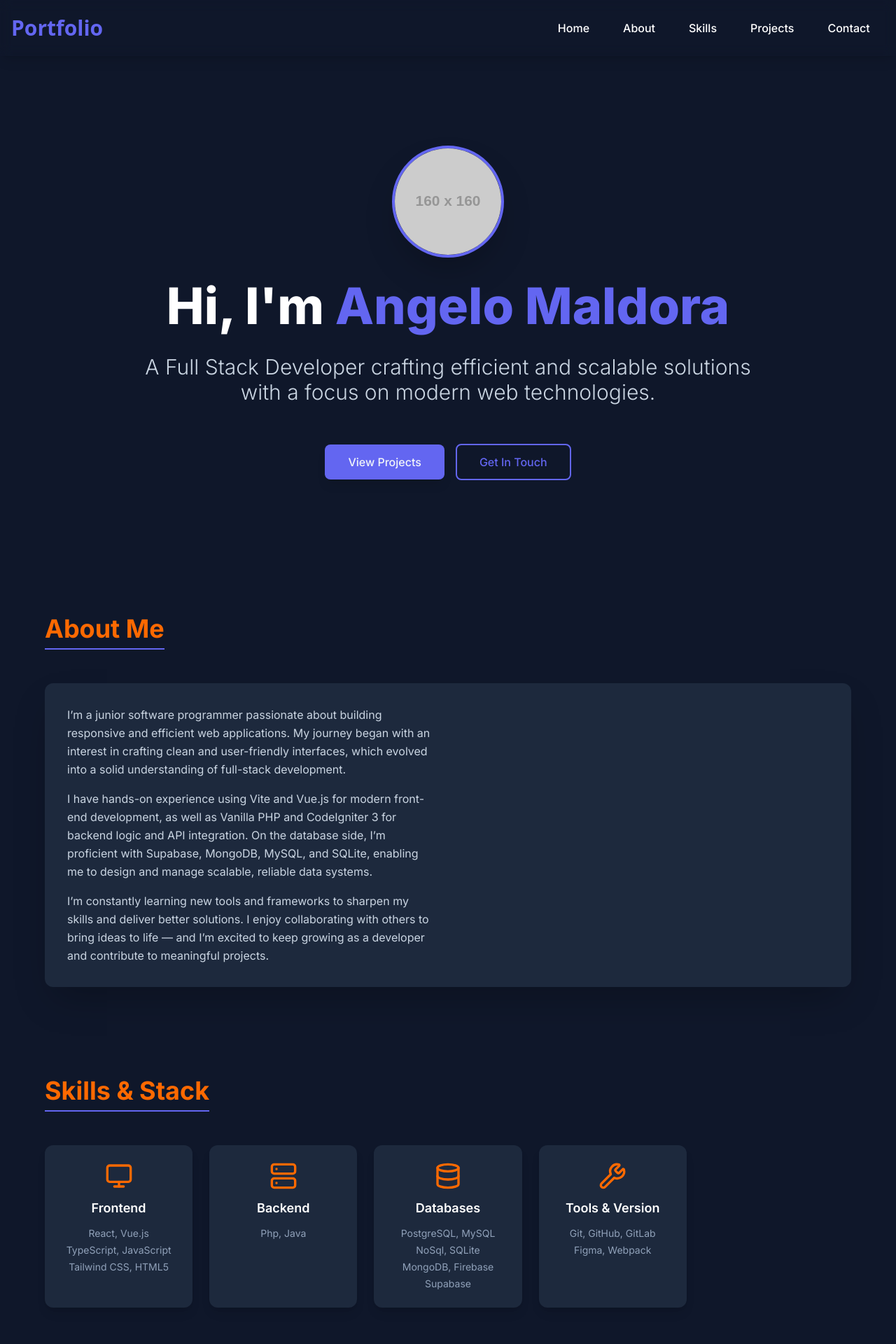
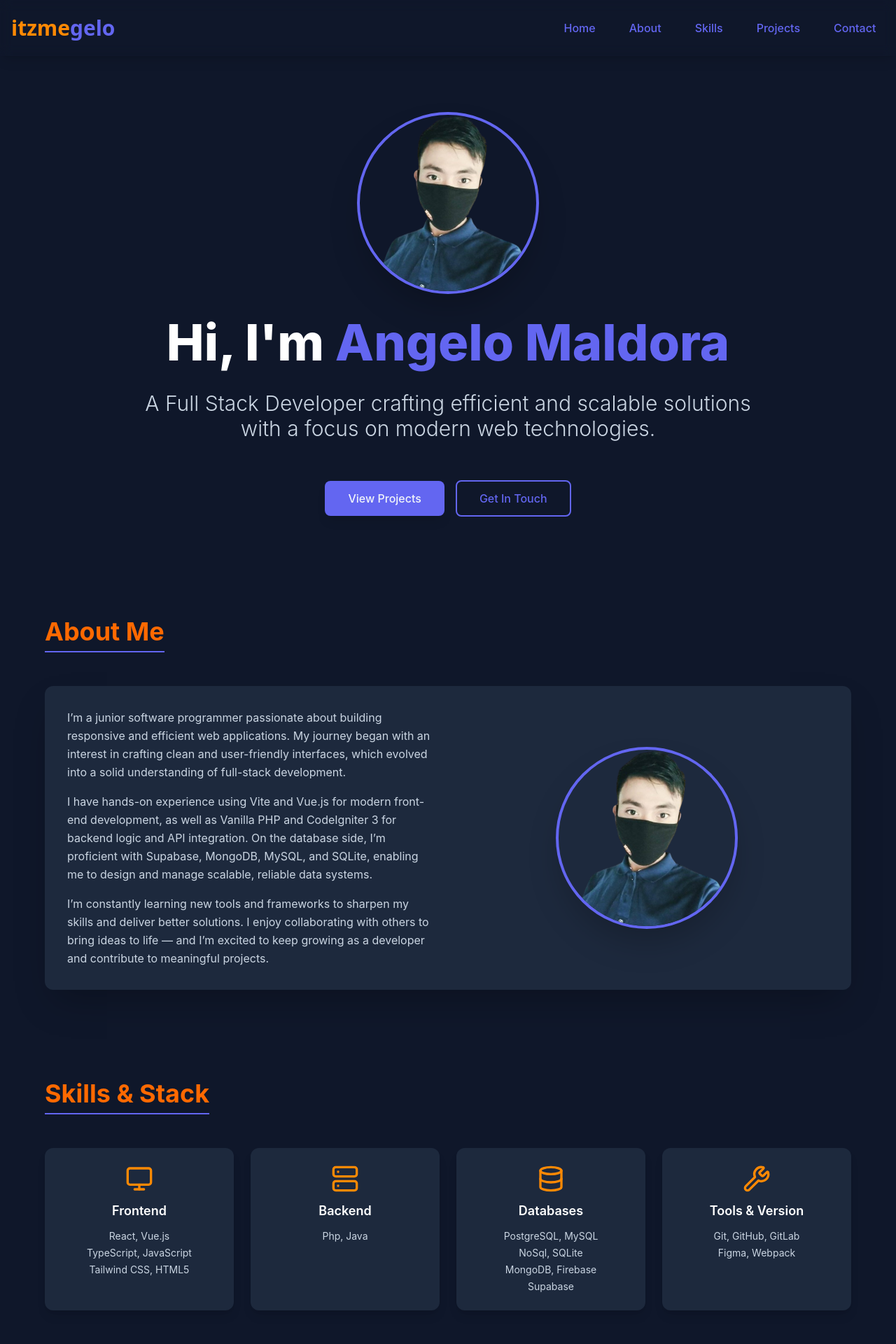
Before and after one commit to itzmegelo/Portfolio, a Vue app: page / in a window 1280 px wide. Shown: the top 1920 px of the page at 70% size. Built offline with nearby package versions, Linux system fonts and the light colour scheme; what tailgrids would draw is missing.

Commit message:
Improve Ui

```diff
--- a/index.html
+++ b/index.html
@@ -2,9 +2,9 @@
 <html lang="en">
   <head>
     <meta charset="UTF-8" />
-    <link rel="icon" type="image/svg+xml" href="/vite.svg" />
+    <link rel="icon" type="image/svg+xml" href="./public/prof.png" />
     <meta name="viewport" content="width=device-width, initial-scale=1.0" />
-    <title>Portfolio</title>
+    <title>itzmegelo</title>
   </head>
   <body>
     <div id="app" class="min-h-screen"></div>
--- a/src/components/Navbar.vue
+++ b/src/components/Navbar.vue
@@ -38,7 +38,7 @@ onUnmounted(() => {
         <!-- Logo -->
         <div class="w-60 max-w-full px-4 gap-2 ms-4">
           <a href="/" class="w-full flex items-center justify-center text-center py-5 gap-2">
-             <h2 class="font-bold text-3xl font-sans text-[#6366f1] dark:text-gray-2">Portfolio</h2>
+             <h2 class="font-bold text-3xl font-sans text-orange-400 dark:text-orange-400">itzme<span class="text-[#6366f1]">gelo</span></h2>
           </a>
         </div>
 
@@ -68,7 +68,7 @@ onUnmounted(() => {
                 <li v-for="(item, index) in navLinkItems" :key="index">
                   <a
                     :href="item.href"
-                    class="flex py-2 text-base font-medium text-white hover:text-orange-500 dark:text-dark-6 dark:hover:text-white lg:ml-12 lg:inline-flex"
+                    class="flex py-2 text-base font-medium text-[#6366f1] hover:text-orange-500 dark:text-white dark:hover:text-[#6366f1] lg:ml-12 lg:inline-flex"
                   >
                     {{ item.text }}
                   </a>
--- a/src/style.css
+++ b/src/style.css
@@ -1,3 +1,68 @@
 @import "tailwindcss";
 @import "tailwindcss";
 @plugin "tailgrids/plugin";
+
+@import url('https://fonts.googleapis.com/css2?family=Inter:wght@100..900&display=swap');
+
+body {
+    background-color: #0f172a;
+    /* Custom dark background */
+    color: #f1f5f9;
+    /* Slate-100 for text */
+    font-family: 'Inter', sans-serif;
+    scroll-behavior: smooth;
+}
+
+.card-hover:hover {
+    transform: translateY(-5px);
+    box-shadow: 0 10px 15px -3px rgba(0, 0, 0, 0.2), 0 4px 6px -2px rgba(0, 0, 0, 0.1);
+}
+
+/* Custom scrollbar styling for a better aesthetic in dark mode */
+::-webkit-scrollbar {
+    width: 8px;
+}
+
+::-webkit-scrollbar-track {
+    background: #1e293b;
+}
+
+::-webkit-scrollbar-thumb {
+    background: #6366f1;
+    border-radius: 4px;
+}
+
+::-webkit-scrollbar-thumb:hover {
+    background: #4f46e5;
+}
+
+/* Simple animation for the hero section text */
+@keyframes fadeIn {
+    from {
+        opacity: 0;
+        transform: translateY(20px);
+    }
+
+    to {
+        opacity: 1;
+        transform: translateY(0);
+    }
+}
+
+.animate-fade-in {
+    animation: fadeIn 1s ease-out forwards;
+}
+
+@keyframes gradientMove {
+    0% {
+        background-position: 0% 50%;
+    }
+
+    50% {
+        background-position: 100% 50%;
+    }
+
+    100% {
+        background-position: 0% 50%;
+    }
+}
--- a/src/views/HomeView.vue
+++ b/src/views/HomeView.vue
@@ -2,12 +2,11 @@
     <Navbar class="sticky top-0 z-50 bg-bg-dark/95 backdrop-blur-sm shadow-lg" />
     <main class="max-w-7xl mx-auto">
         <section id="hero"
-            class="py-16 md:py-32 px-4 sm:px-6 lg:px-8 flex items-center justify-center min-h-[calc(100vh-6rem)] ">
+            class="py-16 md:py-20 px-4 sm:px-6 lg:px-8 flex items-center justify-center min-h-[calc(100vh-6rem)] ">
             <div class="text-center space-y-6 animate-fade-in" style="animation-delay: 0.1s;">
-                <div class="w-40 h-40 mx-auto rounded-full overflow-hidden border-4 border-[#6366f1] shadow-2xl">
+                <div class="w-65 h-65 mx-auto rounded-full overflow-hidden border-4 border-[#6366f1] shadow-2xl">
                     <!-- Placeholder Image -->
-                    <img src="https://placehold.co/160x160/334155/f8fafc?text=AM" alt="Profile Picture"
-                        class="w-full h-full object-cover">
+                    <img src="../../public/prof.png" alt="Profile Picture" class="w-full h-full object-cover">
                 </div>
                 <h1 class="text-5xl sm:text-7xl font-extrabold leading-tight text-white">
                     Hi, I'm <span class="text-[#6366f1]">Angelo Maldora</span>
@@ -53,8 +52,11 @@
                         </p>
                     </div>
                     <div class="hidden md:block">
-                        <i data-lucide="code"
-                            class="w-24 h-24 text-primary mx-auto animate-[spin_10s_linear_infinite]"></i>
+                        <div
+                            class="w-65 h-65 mx-auto rounded-full overflow-hidden border-4 border-[#6366f1] shadow-2xl">
+                            <!-- Placeholder Image -->
+                            <img src="../../public/prof.png" alt="Profile Picture" class="w-full h-full object-cover">
+                        </div>
                     </div>
                 </div>
             </div>
@@ -65,14 +67,16 @@
                     class="text-4xl font-bold text-center mb-12 text-orange-500 border-b-2 border-[#6366f1] pb-2 inline-block mx-auto">
                     Skills & Stack</h2>
 
-                <div class="grid grid-cols-2 sm:grid-cols-3 lg:grid-cols-5 gap-6 max-w-6xl mx-auto">
+                <div class="grid grid-cols-2 sm:grid-cols-3 lg:grid-cols-4 gap-6 max-w-6xl mx-auto">
 
                     <!-- Skill Card Template -->
                     <div
-                        class="bg-slate-800 p-6 rounded-xl shadow-lg text-center transform transition duration-300 card-hover space-y-3">
-                        <Monitor class="h-10 w-10 text-orange-500 mx-auto" />
-                        <p class="text-lg font-semibold text-white">Frontend</p>
-                        <ul class="text-sm text-slate-400 space-y-1">
+                        class="group bg-slate-800 p-6 rounded-xl shadow-lg text-center transform transition-all duration-500 hover:scale-105 hover:shadow-2xl hover:text-white space-y-3
+  hover:bg-gradient-to-r hover:from-orange-500 hover:via-pink-500 hover:to-purple-500 hover:animate-[gradientMove_3s_ease_infinite] bg-[length:200%_200%]">
+                        <Monitor
+                            class="h-10 w-10 text-orange-400 mx-auto transition duration-300 group-hover:text-white" />
+                        <p class="text-lg font-semibold text-white group-hover:text-white">Frontend</p>
+                        <ul class="text-sm text-slate-300 space-y-1 group-hover:text-white">
                             <li>React, Vue.js</li>
                             <li>TypeScript, JavaScript</li>
                             <li>Tailwind CSS, HTML5</li>
@@ -80,19 +84,23 @@
                     </div>
 
                     <div
-                        class="bg-slate-800 p-6 rounded-xl shadow-lg text-center transform transition duration-300 card-hover space-y-3">
-                        <Server class="h-10 w-10 text-orange-500 mx-auto" />
-                        <p class="text-lg font-semibold text-white">Backend</p>
-                        <ul class="text-sm text-slate-400 space-y-1">
+                        class="group bg-slate-800 p-6 rounded-xl shadow-lg text-center transform transition-all duration-500 hover:scale-105 hover:shadow-2xl hover:text-white space-y-3
+  hover:bg-gradient-to-r hover:from-orange-500 hover:via-pink-500 hover:to-purple-500 hover:animate-[gradientMove_3s_ease_infinite] bg-[length:200%_200%]">
+                        <Server
+                            class="h-10 w-10 text-orange-400 mx-auto transition duration-300 group-hover:text-white" />
+                        <p class="text-lg font-semibold text-white group-hover:text-white">Backend</p>
+                        <ul class="text-sm text-slate-300 space-y-1 group-hover:text-white">
                             <li>Php, Java</li>
                         </ul>
                     </div>
 
                     <div
-                        class="bg-slate-800 p-6 rounded-xl shadow-lg text-center transform transition duration-300 card-hover space-y-3">
-                        <Database class="h-10 w-10 text-orange-500 mx-auto" />
-                        <p class="text-lg font-semibold text-white">Databases</p>
-                        <ul class="text-sm text-slate-400 space-y-1">
+                        class="group bg-slate-800 p-6 rounded-xl shadow-lg text-center transform transition-all duration-500 hover:scale-105 hover:shadow-2xl hover:text-white space-y-3
+  hover:bg-gradient-to-r hover:from-orange-500 hover:via-pink-500 hover:to-purple-500 hover:animate-[gradientMove_3s_ease_infinite] bg-[length:200%_200%]">
+                        <Database
+                            class="h-10 w-10 text-orange-400 mx-auto transition duration-300 group-hover:text-white" />
+                        <p class="text-lg font-semibold text-white group-hover:text-white">Databases</p>
+                        <ul class="text-sm text-slate-300 space-y-1 group-hover:text-white">
                             <li>PostgreSQL, MySQL</li>
                             <li>NoSql, SQLite</li>
                             <li>MongoDB, Firebase</li>
@@ -101,10 +109,12 @@
                     </div>
 
                     <div
-                        class="bg-slate-800 p-6 rounded-xl shadow-lg text-center transform transition duration-300 card-hover space-y-3 col-span-2 sm:col-span-1">
-                        <Wrench class="h-10 w-10 text-orange-500 mx-auto" />
-                        <p class="text-lg font-semibold text-white">Tools & Version</p>
-                        <ul class="text-sm text-slate-400 space-y-1">
+                        class="group bg-slate-800 p-6 rounded-xl shadow-lg text-center transform transition-all duration-500 hover:scale-105 hover:shadow-2xl hover:text-white space-y-3
+  hover:bg-gradient-to-r hover:from-orange-500 hover:via-pink-500 hover:to-purple-500 hover:animate-[gradientMove_3s_ease_infinite] bg-[length:200%_200%]">
+                        <Wrench
+                            class="h-10 w-10 text-orange-400 mx-auto transition duration-300 group-hover:text-white" />
+                        <p class="text-lg font-semibold text-white group-hover:text-white">Tools & Version</p>
+                        <ul class="text-sm text-slate-300 space-y-1 group-hover:text-white">
                             <li>Git, GitHub, GitLab</li>
                             <li>Figma, Webpack</li>
                         </ul>
@@ -322,57 +332,3 @@
 import Navbar from "../components/Navbar.vue"
 import { Monitor, Server, Database, Wrench } from 'lucide-vue-next'
 </script>
-<style>
-/* Apply custom font if available, fallback to sans-serif */
-@import url('https://fonts.googleapis.com/css2?family=Inter:wght@100..900&display=swap');
-
-body {
-    background-color: #0f172a;
-    /* Custom dark background */
-    color: #f1f5f9;
-    /* Slate-100 for text */
-    font-family: 'Inter', sans-serif;
-    scroll-behavior: smooth;
-}
-
-/* Utility for professional-looking hover effects */
-.card-hover:hover {
-    transform: translateY(-5px);
-    box-shadow: 0 10px 15px -3px rgba(0, 0, 0, 0.2), 0 4px 6px -2px rgba(0, 0, 0, 0.1);
-}
-
-/* Custom scrollbar styling for a better aesthetic in dark mode */
-::-webkit-scrollbar {
-    width: 8px;
-}
-
-::-webkit-scrollbar-track {
-    background: #1e293b;
-}
-
-::-webkit-scrollbar-thumb {
-    background: #6366f1;
-    border-radius: 4px;
-}
-
-::-webkit-scrollbar-thumb:hover {
-    background: #4f46e5;
-}
-
-/* Simple animation for the hero section text */
-@keyframes fadeIn {
-    from {
-        opacity: 0;
-        transform: translateY(20px);
-    }
-
-    to {
-        opacity: 1;
-        transform: translateY(0);
-    }
-}
-
-.animate-fade-in {
-    animation: fadeIn 1s ease-out forwards;
-}
-</style>
```
Also changed, not shown: public/prof.png (added).
